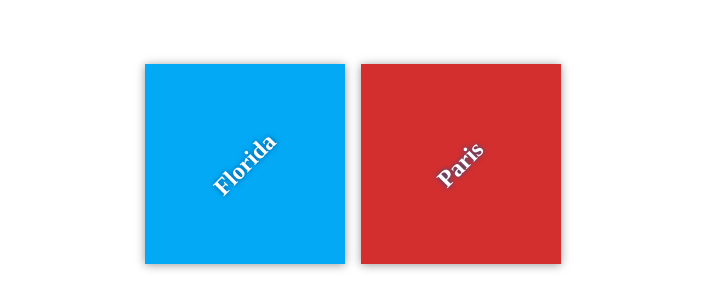
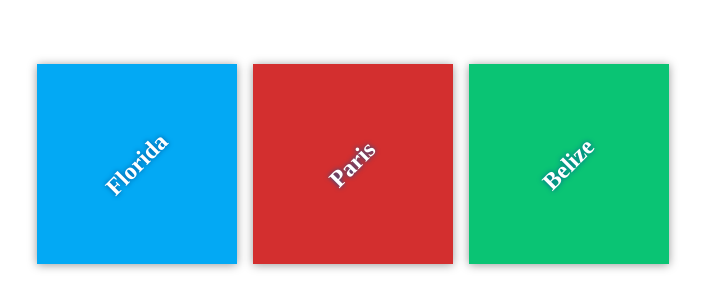
Before and after one commit to Amador1992/my-travel-plans, a plain HTML site: page index.html in a window 1280 px wide. Shown: the part 236-544 px from the top of the page, without its empty margins (287-992 px from the left). Drawn offline with Linux system fonts and the light colour scheme.

Commit message:
adding Belize location

```diff
--- a/css/app.css
+++ b/css/app.css
@@ -58,3 +58,6 @@ h2 {
 #paris {
     background-color: #d32f2f;
 }
+#belize {
+    background-color: #0AC474;
+}
--- a/index.html
+++ b/index.html
@@ -17,7 +17,11 @@
             <div class="destination" id="paris">
                 <h2>Paris</h2>
             </div>
-        </div>
+
+            <div class="destination" id="belize">
+                <h2>Belize</h2>
+            </div>
+
     </div>
 
 </body>
```
